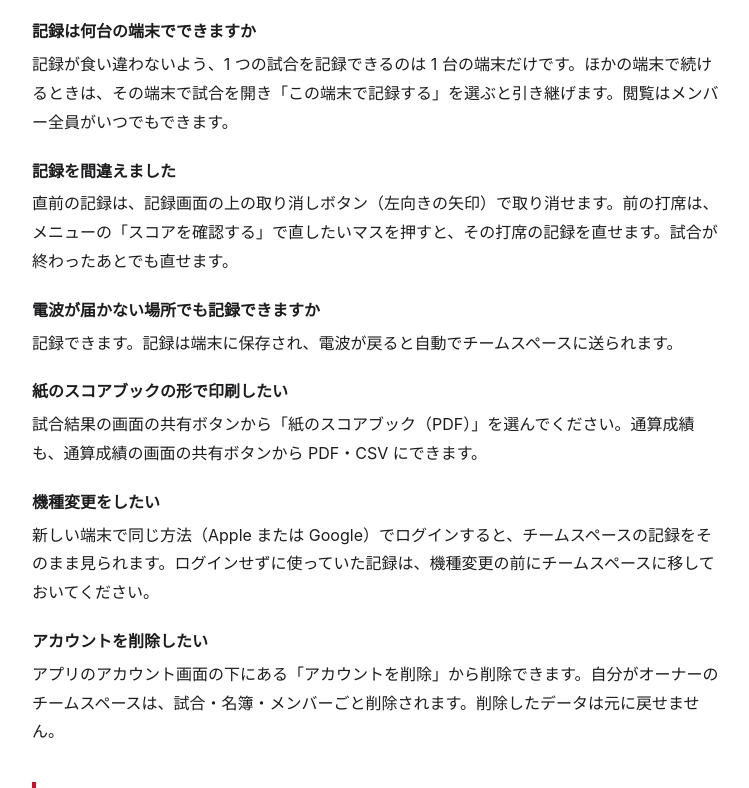
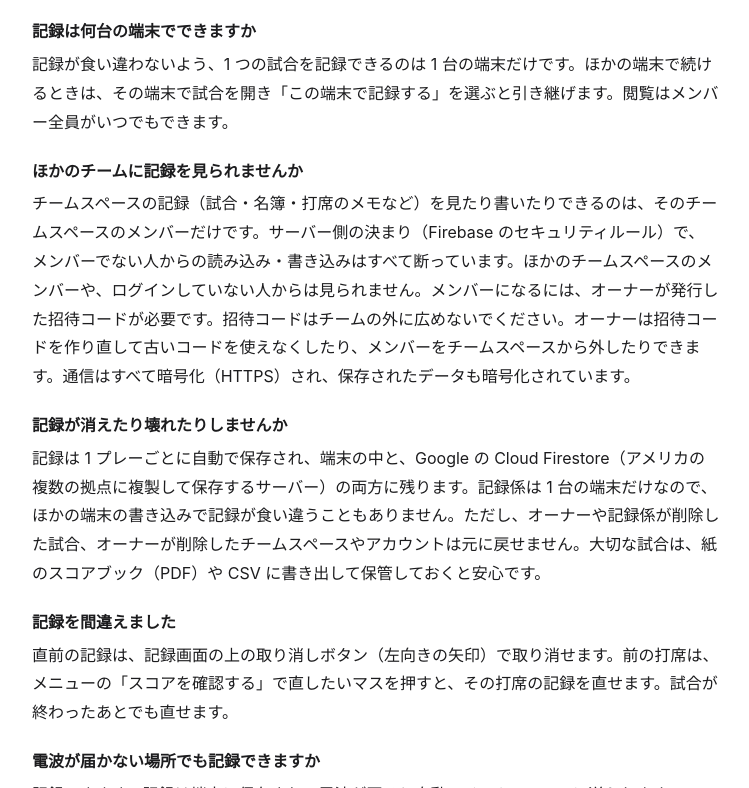
Before and after one commit to sbr1122/scoremark-support, a plain HTML site: page support.html in a window 1280 px wide. Shown: the part 609-1397 px from the top of the page, without its empty margins (264-1013 px from the left). Drawn offline with Linux system fonts and the light colour scheme.

Commit message:
サポートとプライバシーポリシーに、記録の安全性（ほかのチームから見られないこと・消える場合）の説明を足した
Co-Authored-By: Claude Opus 5.5 <noreply@anthropic.com>

```diff
--- a/support.html
+++ b/support.html
@@ -31,6 +31,12 @@
 
       <dt>記録は何台の端末でできますか</dt>
       <dd>記録が食い違わないよう、1 つの試合を記録できるのは 1 台の端末だけです。ほかの端末で続けるときは、その端末で試合を開き「この端末で記録する」を選ぶと引き継げます。閲覧はメンバー全員がいつでもできます。</dd>
+
+      <dt>ほかのチームに記録を見られませんか</dt>
+      <dd>チームスペースの記録（試合・名簿・打席のメモなど）を見たり書いたりできるのは、そのチームスペースのメンバーだけです。サーバー側の決まり（Firebase のセキュリティルール）で、メンバーでない人からの読み込み・書き込みはすべて断っています。ほかのチームスペースのメンバーや、ログインしていない人からは見られません。メンバーになるには、オーナーが発行した招待コードが必要です。招待コードはチームの外に広めないでください。オーナーは招待コードを作り直して古いコードを使えなくしたり、メンバーをチームスペースから外したりできます。通信はすべて暗号化（HTTPS）され、保存されたデータも暗号化されています。</dd>
+
+      <dt>記録が消えたり壊れたりしませんか</dt>
+      <dd>記録は 1 プレーごとに自動で保存され、端末の中と、Google の Cloud Firestore（アメリカの複数の拠点に複製して保存するサーバー）の両方に残ります。記録係は 1 台の端末だけなので、ほかの端末の書き込みで記録が食い違うこともありません。ただし、オーナーや記録係が削除した試合、オーナーが削除したチームスペースやアカウントは元に戻せません。大切な試合は、紙のスコアブック（PDF）や CSV に書き出して保管しておくと安心です。</dd>
 
       <dt>記録を間違えました</dt>
       <dd>直前の記録は、記録画面の上の取り消しボタン（左向きの矢印）で取り消せます。前の打席は、メニューの「スコアを確認する」で直したいマスを押すと、その打席の記録を直せます。試合が終わったあとでも直せます。</dd>
```
Also changed, not shown: privacy.html (+2 -0 lines), 1 other file.
